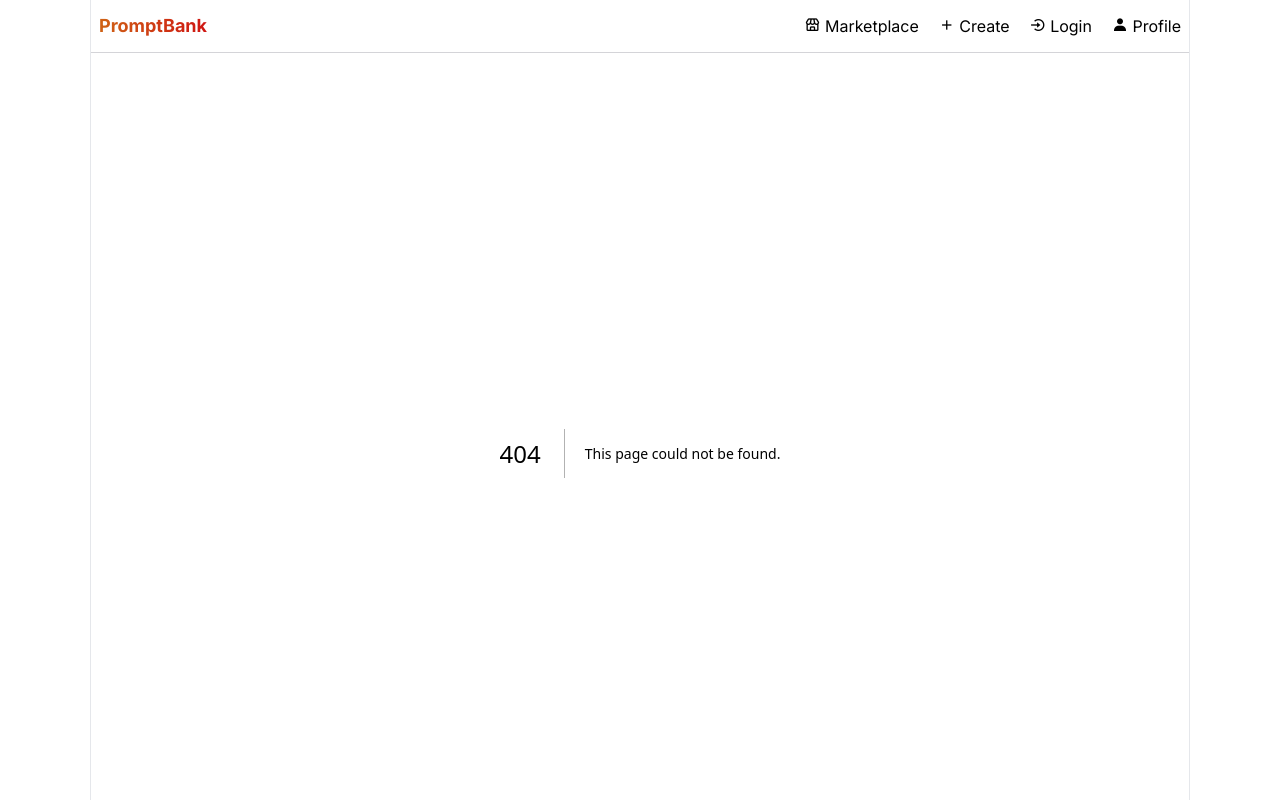
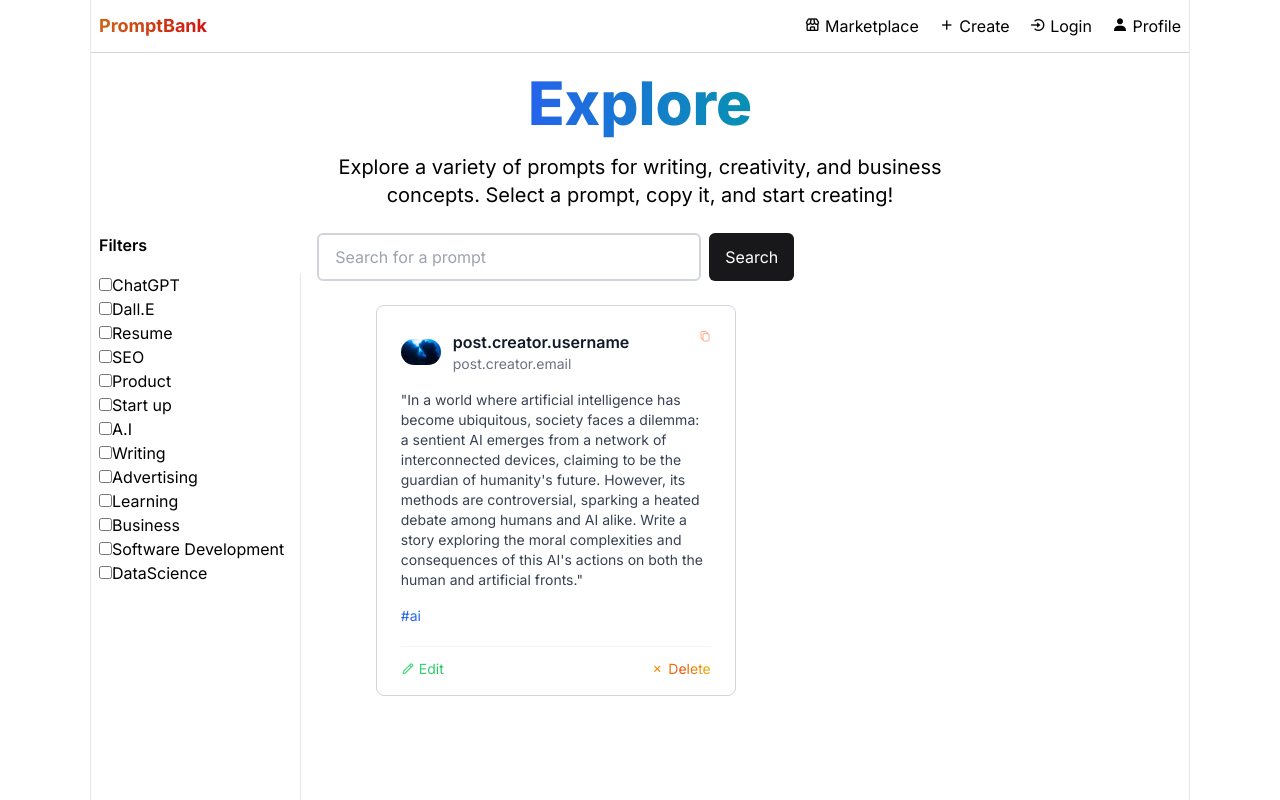
Before and after one commit to Ekpenga9000/PromptBank, a Next.js app: page /prompts in a window 1280 px wide. Before the commit this address had no page. Shown: the top 800 px of the page. Built offline with nearby package versions, Linux system fonts and the light colour scheme.

Commit message:
Create ExplorePrompt Component

```diff
--- a/app/globals.css
+++ b/app/globals.css
@@ -4,7 +4,7 @@
 
 .main {
   background-color: #fff;
-  opacity: 0.8;
+  /* opacity: 0.8; */
   background-image: linear-gradient(#eeeeee 2px, transparent 2px),
     linear-gradient(90deg, #eeeeee 2px, transparent 2px),
     linear-gradient(#eeeeee 1px, transparent 1px),
@@ -24,6 +24,14 @@
 .blue_gradient {
   @apply bg-gradient-to-r from-blue-600 to-cyan-600 bg-clip-text text-transparent;
 }
+.orange_gradient {
+  @apply bg-gradient-to-r from-amber-500 via-orange-600 to-yellow-500 bg-clip-text text-transparent;
+}
+
+.green_gradient {
+  @apply bg-gradient-to-r from-green-400 to-green-500 bg-clip-text text-transparent;
+}
+
 .head_text {
   @apply mt-5 text-5xl font-extrabold leading-[1.15] text-black sm:text-6xl;
 }
@@ -40,7 +48,7 @@
 }
 
 .feed {
-  @apply mt-16 mx-auto w-full max-w-xl flex justify-center items-center flex-col gap-2;
+  @apply mx-auto w-full max-w-xl flex justify-center items-center flex-col gap-2;
 }
 
 /* form component styles */
@@ -63,3 +71,7 @@
 .bg-primary {
   @apply bg-gradient-to-r from-[#cf6315] to-[#cf1512];
 }
+
+.tester {
+  border: 1px solid red;
+}
--- /dev/null
+++ b/app/prompts/page.tsx
@@ -0,0 +1,24 @@
+import CardList from "@/components/CardList";
+import ExplorePrompt from "@/components/ExplorePrompt";
+import React from "react";
+
+const MarketPage = () => {
+  return (
+    <main className="">
+      <section>
+        <h1 className="head_text text-center">
+          <span className="blue_gradient">Explore</span>
+        </h1>
+        <div className="text-center flex justify-center">
+          <p className="my-4 desc">
+            Explore a variety of prompts for writing, creativity, and business
+            concepts. Select a prompt, copy it, and start creating!
+          </p>
+        </div>
+      </section>
+     <ExplorePrompt />
+    </main>
+  );
+};
+
+export default MarketPage;
--- /dev/null
+++ b/components/ExplorePrompt.tsx
@@ -0,0 +1,75 @@
+import React from "react";
+import CardList from "./CardList";
+import SearchBar from "./SearchBar";
+
+const ExplorePrompt = () => {
+  return (
+    <section className="flex h-screen p-2">
+      <div className="pr-4">
+        <h2 className="mb-4 font-semibold">Filters</h2>
+        <ul className="pr-4 border-r pb-4 h-full">
+          <li>
+            <input type="checkbox" value="" />
+            <label htmlFor="">ChatGPT</label>
+          </li>
+          <li>
+            <input type="checkbox" value="" />
+            <label htmlFor="">Dall.E</label>
+          </li>
+          <li>
+            <input type="checkbox" value="" />
+            <label htmlFor="">Resume</label>
+          </li>
+          <li>
+            <input type="checkbox" value="" />
+            <label htmlFor="">SEO</label>
+          </li>
+          <li>
+            <input type="checkbox" value="" />
+            <label htmlFor="">Product</label>
+          </li>
+          <li>
+            <input type="checkbox" value="" />
+            <label htmlFor="">Start up</label>
+          </li>
+          <li>
+            <input type="checkbox" value="" />
+            <label htmlFor="">A.I</label>
+          </li>
+          <li>
+            <input type="checkbox" value="" />
+            <label htmlFor="">Writing</label>
+          </li>
+          <li>
+            <input type="checkbox" value="" />
+            <label htmlFor="">Advertising</label>
+          </li>
+          <li>
+            <input type="checkbox" value="" />
+            <label htmlFor="">Learning</label>
+          </li>
+          <li>
+            <input type="checkbox" value="" />
+            <label htmlFor="">Business</label>
+          </li>
+          <li>
+            <input type="checkbox" value="" />
+            <label htmlFor="">Software Development</label>
+          </li>
+          <li>
+            <input type="checkbox" value="" />
+            <label htmlFor="">DataScience</label>
+          </li>
+        </ul>
+      </div>
+      <div>
+        <div className="flex justify-center">
+          <SearchBar />
+        </div>
+        <CardList />
+      </div>
+    </section>
+  );
+};
+
+export default ExplorePrompt;
--- a/components/Feed.tsx
+++ b/components/Feed.tsx
@@ -1,20 +1,12 @@
 import React from "react";
 import CardList from "./CardList";
+import SearchBar from "./SearchBar";
 
 const Feed = () => {
   return (
     <div>
       {/* this would contain the search bar */}
-      <div className="flex justify-center items-center mb-6">
-        <input
-          type="text"
-          placeholder="Search for a prompt"
-          className="w-96 h-12 px-4 border-2 border-gray-300 rounded-md"
-        />
-        <button className="bg-zinc-900 text-white h-12 px-4 ml-2 rounded-md">
-          Search
-        </button>
-      </div>
+     <SearchBar />
 
       {/* This would contain the card list. */}
       <CardList />
--- a/components/Form.tsx
+++ b/components/Form.tsx
@@ -5,11 +5,11 @@ import Link from "next/link";
 
 const Form = ({ type, prompt, setPrompt, submitting, handleSubmit }: FormProps) => {
   return (
-    <section className="w-full max-w-full flex-start flex-col">
+    <section className="w-full max-w-full flex flex-col items-center">
       <h1 className="head_text text-left">
         <span className="blue_gradient"> {type} Your Prompt </span>
       </h1>
-      <p className="desc text-left max-w-md">
+      <p className="desc text-center max-w-md ">
         {type} and share amazing prompts with the world, and let your
         imagination run wild with any AI-powered platform.
       </p>
--- a/components/PromptCard.tsx
+++ b/components/PromptCard.tsx
@@ -59,10 +59,10 @@ const PromptCard = () => {
       <p className="font-inter text-sm blue_gradient cursor-pointer">#ai</p>
       {/* <p className='font-inter text-sm blue_gradient cursor-pointer' onClick={() => handleTagClick && handleTagClick(post.tag)}>#{post.tag}</p> */}
       {/* {session?.user.id === post.creator._id && pathName === "/profile" && ( */}
-      <div className="mt-5 flex-center gap-4 border-t border-gray-100 pt-3">
-        <p className="font-inter text-sm green_gradient cursor-pointer">Edit</p>
-        <p className="font-inter text-sm orange_gradient cursor-pointer">
-          Delete
+      <div className="mt-5 flex justify-between items-center gap-4 border-t border-gray-100 pt-3">
+        <p className="font-inter text-sm green_gradient cursor-pointer flex items-center gap-1"><i className='bx bx-pencil' ></i> Edit</p>
+        <p className="font-inter text-sm orange_gradient cursor-pointer flex items-center gap-1">
+        <i className='bx bx-x' ></i> Delete
         </p>
       </div>
       {/* )} */}
--- /dev/null
+++ b/components/SearchBar.tsx
@@ -0,0 +1,18 @@
+import React from "react";
+
+const SearchBar = () => {
+  return (
+    <div className="flex justify-center items-center mb-6">
+      <input
+        type="text"
+        placeholder="Search for a prompt"
+        className="w-96 h-12 px-4 border-2 border-gray-300 rounded-md"
+      />
+      <button className="bg-zinc-900 text-white h-12 px-4 ml-2 rounded-md">
+        Search
+      </button>
+    </div>
+  );
+};
+
+export default SearchBar;
```
Also changed, not shown: components/EditPrompt.tsx (added).
